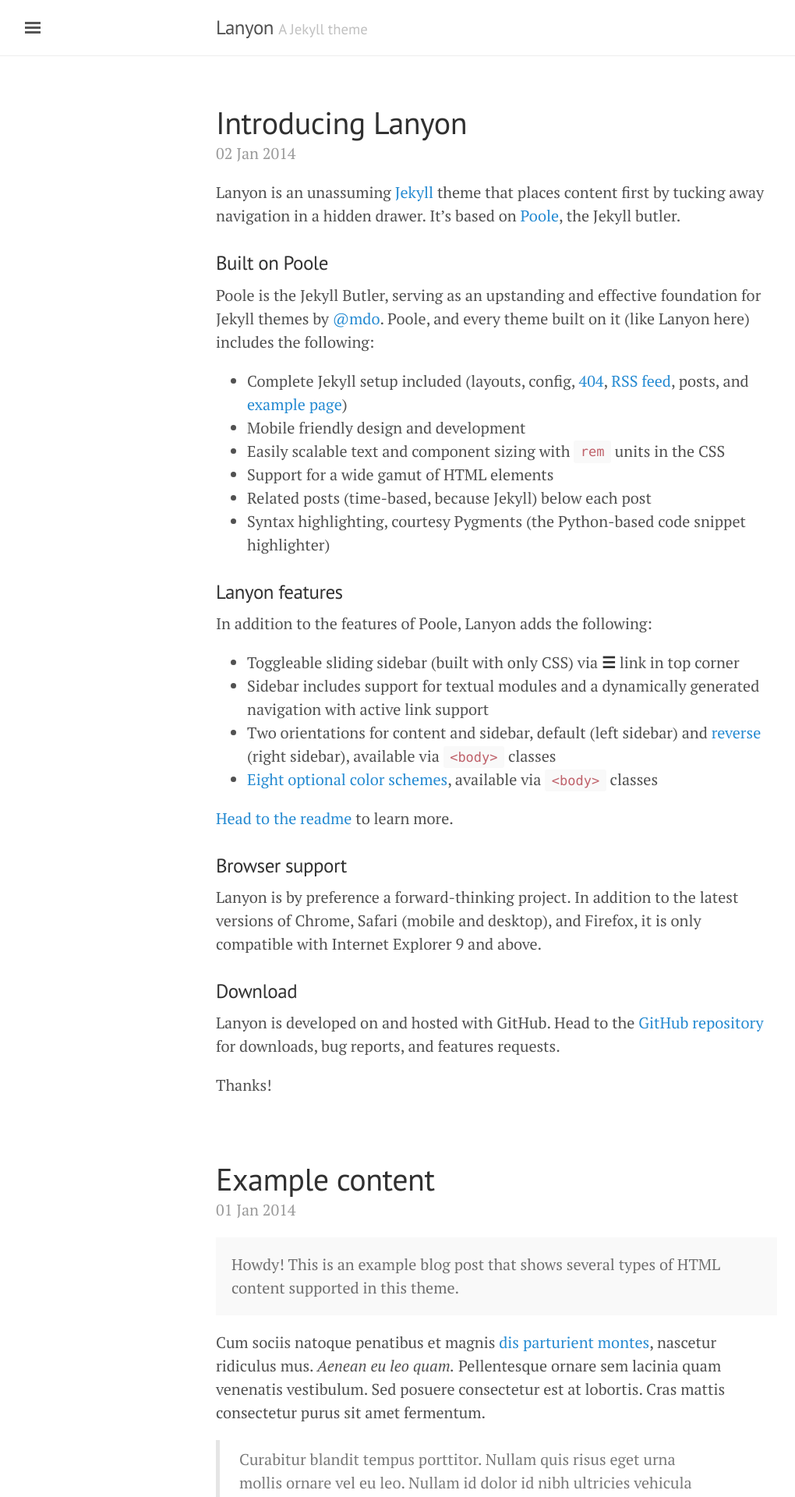
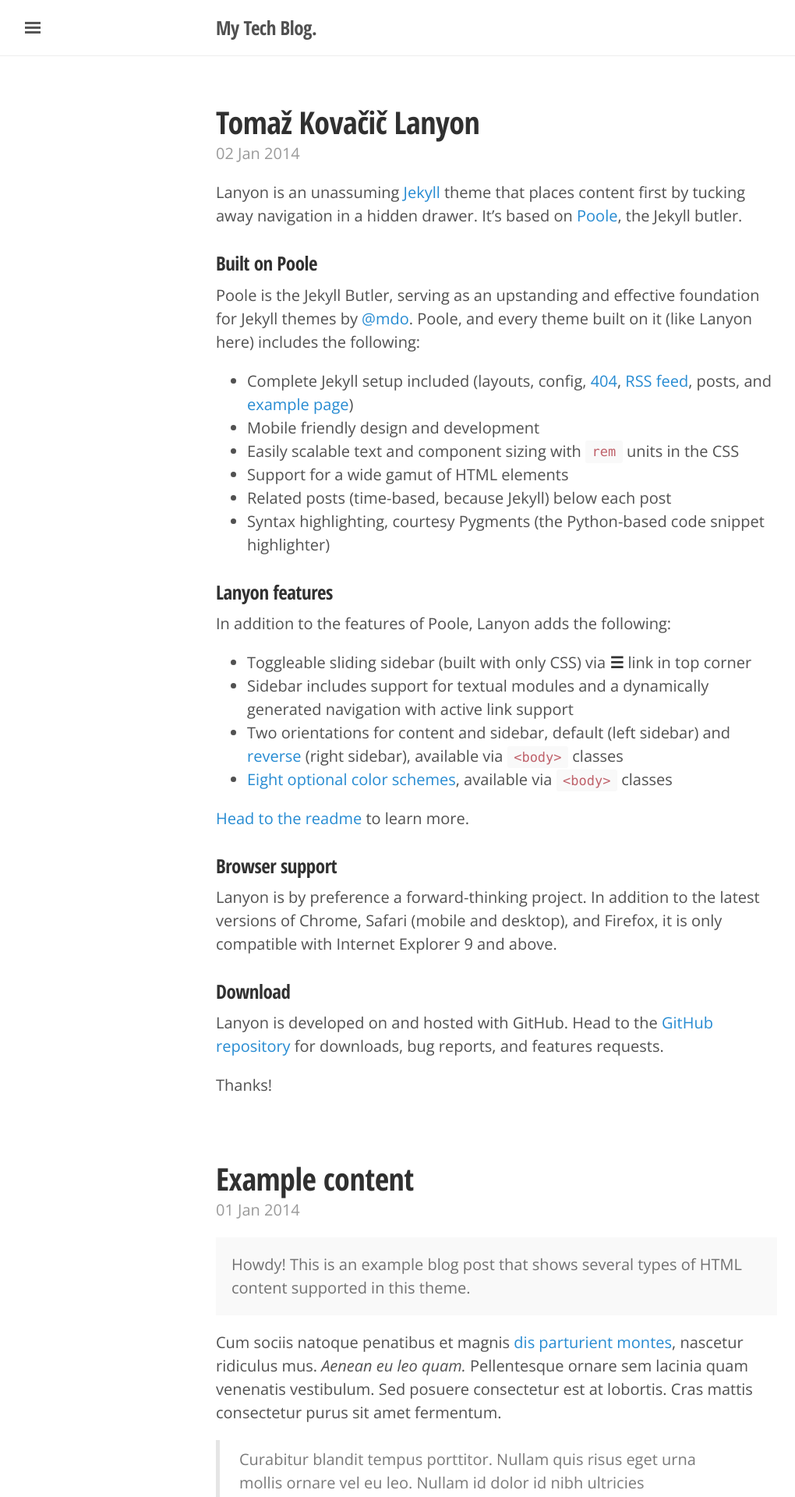
Before and after one commit to tomazk/tomazk.github.io, a Jekyll site: the page built from index.html, in a window 1280 px wide. Shown: the top 1920 px of the page at 78% size, without its empty margins (3-1023 px from the left). Built offline with Jekyll 4.4.1, drawn with Linux system fonts in a browser that asks for light colours; the list of posts is cut into pages by our own code.

Commit message:
Fixing fonts

```diff
--- a/_config.yml
+++ b/_config.yml
@@ -2,12 +2,12 @@
 #
 # Use of `relative_permalinks` ensures post links from the index work properly.
 permalink:           pretty
-relative_permalinks: true
+relative_permalinks: false
 
 # Setup
-title:               Lanyon
-tagline:             'A Jekyll theme'
-description:         'A reserved <a href="http://jekyllrb.com" target="_blank">Jekyll</a> theme that places the utmost gravity on content with a hidden drawer. Made by <a href="https://twitter.com/mdo" target="_blank">@mdo</a>.'
+title:               My Tech Blog.
+tagline:             ''
+description:         'Tomaž Kovačič about technology and engineering.'
 url:                 http://lanyon.getpoole.com
 baseurl:             ''
 paginate:            5
@@ -20,3 +20,8 @@
 
 # Custom vars
 version:             1.0.0
+
+
+gems: [jekyll-paginate]
+paginate: 5
+paginate_path: "page:num"
--- a/_includes/head.html
+++ b/_includes/head.html
@@ -18,7 +18,7 @@
   <link rel="stylesheet" href="{{ site.baseurl }}/public/css/poole.css">
   <link rel="stylesheet" href="{{ site.baseurl }}/public/css/syntax.css">
   <link rel="stylesheet" href="{{ site.baseurl }}/public/css/lanyon.css">
-  <link rel="stylesheet" href="https://fonts.googleapis.com/css?family=PT+Serif:400,400italic,700%7CPT+Sans:400">
+  <link href='https://fonts.googleapis.com/css?family=Open+Sans:400,300,300italic,400italic,700,700italic|Open+Sans+Condensed:300,300italic,700' rel='stylesheet' type='text/css'>
 
   <!-- Icons -->
   <link rel="apple-touch-icon-precomposed" sizes="144x144" href="{{ site.baseurl }}/public/apple-touch-icon-precomposed.png">
--- a/_posts/2014-01-02-introducing-lanyon.md
+++ b/_posts/2014-01-02-introducing-lanyon.md
@@ -1,6 +1,6 @@
 ---
 layout: post
-title: Introducing Lanyon
+title: Tomaž Kovačič Lanyon
 ---
 
 Lanyon is an unassuming [Jekyll](http://jekyllrb.com) theme that places content first by tucking away navigation in a hidden drawer. It's based on [Poole](http://getpoole.com), the Jekyll butler.
--- a/index.html
+++ b/index.html
@@ -7,7 +7,7 @@
   {% for post in paginator.posts %}
   <div class="post">
     <h1 class="post-title">
-      <a href="{{ site.baseurl }}/{{ post.url }}">
+      <a href="{{ site.baseurl }}{{ post.url }}">
         {{ post.title }}
       </a>
     </h1>
--- a/public/css/lanyon.css
+++ b/public/css/lanyon.css
@@ -41,12 +41,15 @@
 }
 
 html {
-  font-family: "PT Serif", Georgia, "Times New Roman", serif;
+  /*font-family: "PT Serif", Georgia, "Times New Roman", serif;*/
+  font-family: 'Open Sans', sans-serif;
+  font-weight: 400;
 }
 
 h1, h2, h3, h4, h5, h6 {
-  font-family: "PT Sans", Helvetica, Arial, sans-serif;
-  font-weight: 400;
+  font-family: 'Open Sans Condensed', sans-serif;
+  /*font-family: "PT Sans", Helvetica, Arial, sans-serif;*/
+
   color: #313131;
   letter-spacing: -.025rem;
 }
```
